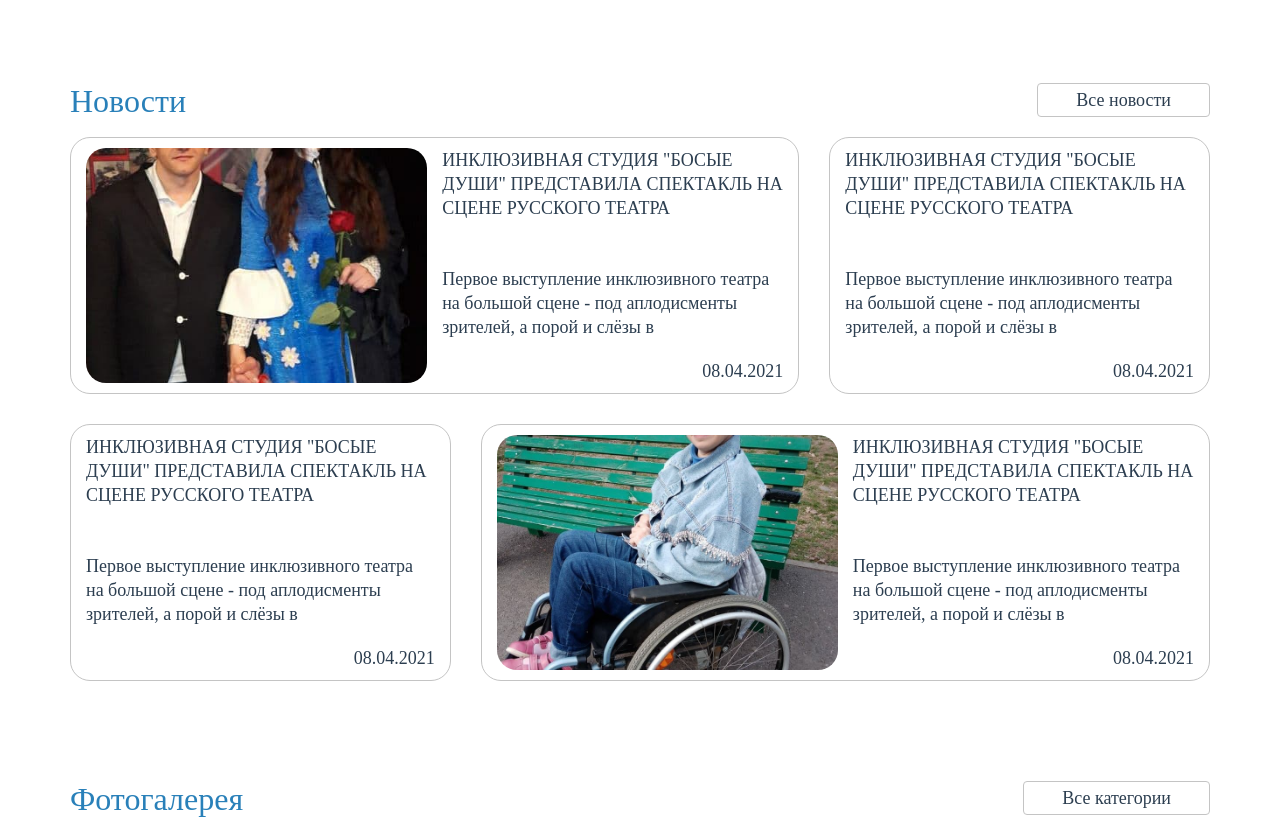
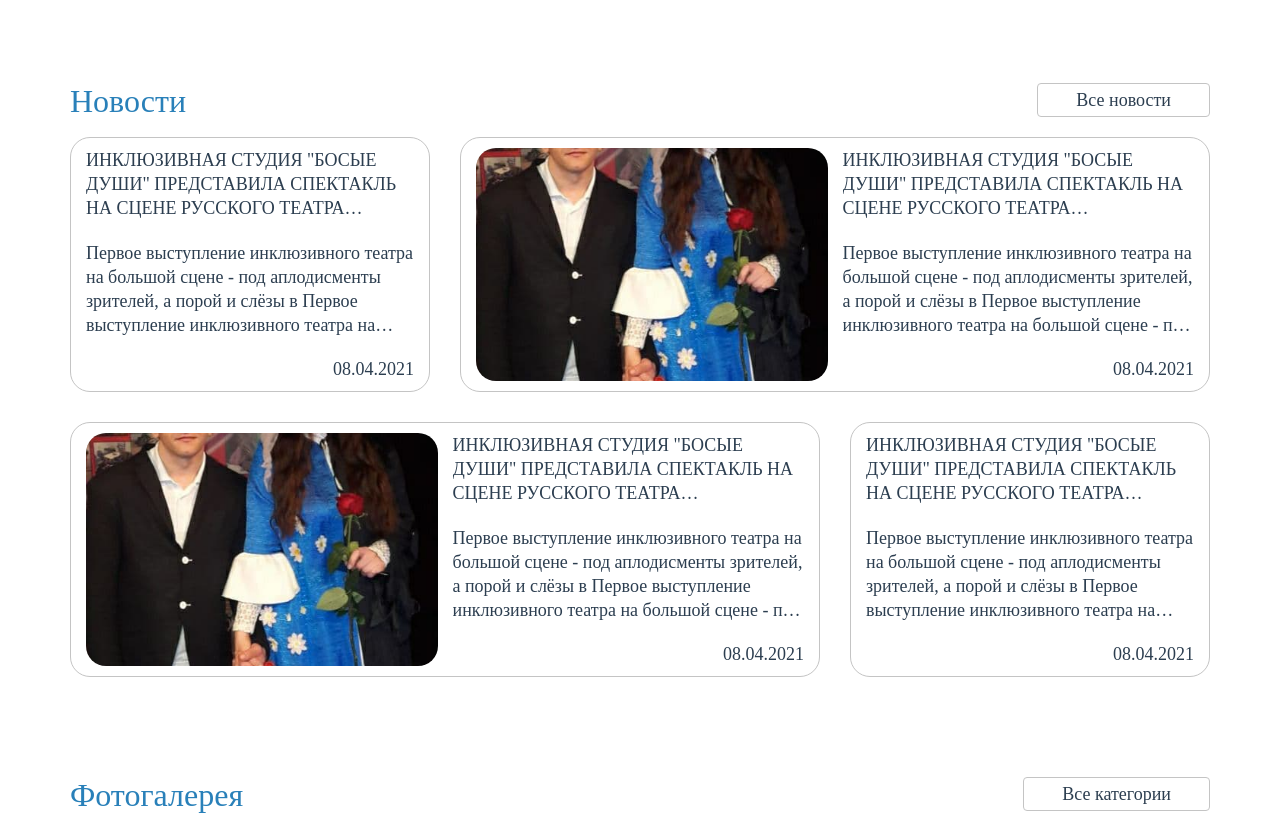
Before and after one commit to alan-966/moyidei, a website: page #src/pages/index.html in a window 1280 px wide. Shown: the part 700-1528 px from the top of the page. Drawn offline with nearby package versions, Linux system fonts and the light colour scheme; files that its build step writes are made by us from their sources; grey boxes are pictures that could not be loaded; files whose address does not match are found by name; a web font is replaced by a local one.

Commit message:
Переверстал блок новостей, удалил неиспользуемые шрифты

```diff
--- a/#src/pages/_news_block.html
+++ b/#src/pages/_news_block.html
@@ -4,69 +4,69 @@
 		<a class="btn" href="/news">Все новости</a>
 	</div>
 	<div class="news-block-content">
-		<div class="news-block-first-row">
-			<a class="long-post" href="/news/1">
-				<div class="news-block-img-wrapper">
-					<img src="img/slava.jpg" class="news-block-img">
+		<a class="post" href="/news/1">
+			<div class="post-img-wrapper">
+				<img src="img/slava.jpg" class="post-img">
 			</div>
-				<div class="news-block-post">
+			<div class="post-content">
 				<p class="post-title">
-						Инклюзивная студия "Босые души" представила спектакль на сцене Русского театра
+					Инклюзивная студия "Босые души" представила спектакль на сцене Русского театра Инклюзивная студия "Босые души" представила спектакль на сцене Русского театра Инклюзивная студия "Босые души" представила спектакль на сцене Русского театра
 				</p>
-					<div class="post-content-wrapper">
-						<p class="post-content">
-							Первое выступление инклюзивного театра на большой сцене - под аплодисменты зрителей, а порой и слёзы в
+				<div class="post-description-wrapper">
+					<p class="post-description">
+						Первое выступление инклюзивного театра на большой сцене - под аплодисменты зрителей, а порой и слёзы в Первое выступление инклюзивного театра на большой сцене - под аплодисменты зрителей, а порой и слёзы в Первое выступление инклюзивного театра на большой сцене - под аплодисменты зрителей, а порой и слёзы в
 					</p>
 					<span class="post-date">08.04.2021</span>
 				</div>
 			</div>
 		</a>
-			<a class="short-post" href="/news/1">
-				<div class="news-block-post">
+		<a class="post" href="/news/1">
+			<div class="post-img-wrapper">
+				<img src="img/slava.jpg" class="post-img">
+			</div>
+			<div class="post-content">
 				<p class="post-title">
-						Инклюзивная студия "Босые души" представила спектакль на сцене Русского театра
+					Инклюзивная студия "Босые души" представила спектакль на сцене Русского театра Инклюзивная студия "Босые души" представила спектакль на сцене Русского театра Инклюзивная студия "Босые души" представила спектакль на сцене Русского театра
 				</p>
-					<div class="post-content-wrapper">
-						<p class="post-content">
-							Первое выступление инклюзивного театра на большой сцене - под аплодисменты зрителей, а порой и слёзы в
+				<div class="post-description-wrapper">
+					<p class="post-description">
+						Первое выступление инклюзивного театра на большой сцене - под аплодисменты зрителей, а порой и слёзы в Первое выступление инклюзивного театра на большой сцене - под аплодисменты зрителей, а порой и слёзы в Первое выступление инклюзивного театра на большой сцене - под аплодисменты зрителей, а порой и слёзы в
+					</p>
+					<span class="post-date">08.04.2021</span>
+				</div>
+			</div>
+		</a>
+		<a class="post" href="/news/1">
+			<div class="post-img-wrapper">
+				<img src="img/slava.jpg" class="post-img">
+			</div>
+			<div class="post-content">
+				<p class="post-title">
+					Инклюзивная студия "Босые души" представила спектакль на сцене Русского театра Инклюзивная студия "Босые души" представила спектакль на сцене Русского театра Инклюзивная студия "Босые души" представила спектакль на сцене Русского театра
+				</p>
+				<div class="post-description-wrapper">
+					<p class="post-description">
+						Первое выступление инклюзивного театра на большой сцене - под аплодисменты зрителей, а порой и слёзы в Первое выступление инклюзивного театра на большой сцене - под аплодисменты зрителей, а порой и слёзы в Первое выступление инклюзивного театра на большой сцене - под аплодисменты зрителей, а порой и слёзы в
+					</p>
+					<span class="post-date">08.04.2021</span>
+				</div>
+			</div>
+		</a>
+		<a class="post" href="/news/1">
+			<div class="post-img-wrapper">
+				<img src="img/slava.jpg" class="post-img">
+			</div>
+			<div class="post-content">
+				<p class="post-title">
+					Инклюзивная студия "Босые души" представила спектакль на сцене Русского театра Инклюзивная студия "Босые души" представила спектакль на сцене Русского театра Инклюзивная студия "Босые души" представила спектакль на сцене Русского театра
+				</p>
+				<div class="post-description-wrapper">
+					<p class="post-description">
+						Первое выступление инклюзивного театра на большой сцене - под аплодисменты зрителей, а порой и слёзы в Первое выступление инклюзивного театра на большой сцене - под аплодисменты зрителей, а порой и слёзы в Первое выступление инклюзивного театра на большой сцене - под аплодисменты зрителей, а порой и слёзы в
 					</p>
 					<span class="post-date">08.04.2021</span>
 				</div>
 			</div>
 		</a>
 	</div>
-
-		<div class="news-block-second-row">
-			<a class="short-post" href="/news/1">
-				<div class="news-block-post">
-					<p class="post-title">
-						Инклюзивная студия "Босые души" представила спектакль на сцене Русского театра
-					</p>
-					<div class="post-content-wrapper">
-						<p class="post-content">
-							Первое выступление инклюзивного театра на большой сцене - под аплодисменты зрителей, а порой и слёзы в
-						</p>
-						<span class="post-date">08.04.2021</span>
 </div>
-				</div>
-			</a>
-			<a class="long-post" href="/news/1">
-				<div class="news-block-img-wrapper">
-					<img src="img/zaika.jpg" class="news-block-img">
-				</div>
-				<div class="news-block-post">
-					<p class="post-title">
-						Инклюзивная студия "Босые души" представила спектакль на сцене Русского театра
-					</p>
-					<div class="post-content-wrapper">
-						<p class="post-content">
-							Первое выступление инклюзивного театра на большой сцене - под аплодисменты зрителей, а порой и слёзы в
-						</p>
-						<span class="post-date">08.04.2021</span>
-					</div>
-				</div>
-			</a>
-		</div>
-
-	</div>
-</div>
--- a/#src/scss/fonts.scss
+++ b/#src/scss/fonts.scss
@@ -1,7 +1,3 @@
-// @include font("RobotoMono-Regular","RobotoMono-Regular", "400", "normal");
-// @include font("RobotoMono-Bold","RobotoMono-Bold", "700", "normal");
-// @include font("RobotoMono-Italic","RobotoMono-Italic", "400", "normal");
-
 @include font("Roboto-Regular","Roboto-Regular", "400", "normal");
 @include font("Roboto-Medium","Roboto-Medium", "500", "normal");
 @include font("Roboto-Bold","Roboto-Bold", "700", "normal");
--- a/#src/scss/news_block.scss
+++ b/#src/scss/news_block.scss
@@ -10,67 +10,31 @@
 
 .news-block-content{
 	margin-top: 20px;
-}
-
-.news-block-first-row{
+	display: grid;
+	grid-template-columns: repeat(3, 1fr);
+	gap: 30px;
+	.post{
 		display: flex;
-	.long-post{
-		margin-right: 15px;
-	}
-	.short-post{
-		margin-left: 15px;
+		border-radius: 20px;
+		border: 1px solid #C4C4C4;
+		overflow: hidden;
+		padding: 10px 15px;
+		gap: 15px;
+		height: 255px;
+		transition: all .3s ease;
+		.post-img-wrapper{
+			flex: 1;
+			height: 100%;
+			border-radius: 20px;
+			overflow: hidden;
+			.post-img{
+				height: 100%;
+				width: 100%;
+				object-fit: cover;
+				transition: all .3s ease;
 			}
 		}
-
-.news-block-second-row{
-	display: flex;
-	margin-top: 30px;
-	.long-post{
-		margin-left: 15px;
-	}
-	.short-post{
-		margin-right: 15px;
-	}
-}
-
-.long-post{
-	display: flex;
-	flex: 2;
-	padding: 10px 15px;
-	border-radius: 20px;
-	border: 1px solid #C4C4C4;
-	.news-block-img-wrapper{
-		flex: 1;
-		text-align: center;
-		padding-right: 15px;
-		height: 235px;
-		.news-block-img{
-			width: 100%;
-			height: 100%;
-			border-radius: 20px;
-			object-fit: cover;
-		}
-	}
-	transition: all .3s ease;
-}
-
-.short-post{
-	display: flex;
-	flex: 1;
-	padding: 10px 15px;
-	border-radius: 20px;
-	border: 1px solid #C4C4C4;
-	transition: all .3s ease;
-}
-
-.long-post:hover,
-.short-post:hover{
-	filter: brightness(80%);
-	box-shadow: 0px 2px 10px 0px rgba(44, 62, 80, 0.75);
-	transition: all .3s ease;
-}
-
-.news-block-post{
+		.post-content{
 			display: flex;
 			flex-direction: column;
 			flex: 1;
@@ -80,17 +44,25 @@
 				font-family: "Roboto-Bold";
 				color: #2C3E50;
 				text-transform: uppercase;
+				display: -webkit-box;
+				-webkit-line-clamp: 3;
+				-webkit-box-orient: vertical;
+				overflow: hidden;
 			}
-	.post-content-wrapper{
+			.post-description-wrapper{
 				flex: 1;
 				display: flex;
 				flex-direction: column;
 				justify-content: flex-end;
 				align-items: flex-end;
-		.post-content{
+				.post-description{
 					font-size: 18px;
 					line-height: 24px;
 					color: #2C3E50;
+					display: -webkit-box;
+					-webkit-line-clamp: 4;
+					-webkit-box-orient: vertical;
+					overflow: hidden;
 				}
 				.post-date{
 					font-size: 18px;
@@ -100,3 +72,25 @@
 				}
 			}
 		}
+	}
+	.post:nth-child(2),
+	.post:nth-child(3){
+		grid-column: span 2;
+	}
+	.post:nth-child(1),
+	.post:nth-child(4){
+		.post-img-wrapper{
+			display: none;
+		}
+	}
+	.post:hover{
+		.post-img-wrapper{
+			.post-img{
+				transform: scale(1.1, 1.1);
+				transition: all .3s ease;
+			}
+		}
+		box-shadow: 0px 2px 10px 0px rgba(44, 62, 80, 0.75);
+		transition: all .3s ease;
+	}
+}
--- a/#src/scss/news_detail.scss
+++ b/#src/scss/news_detail.scss
@@ -22,10 +22,7 @@
 	}
 	.news-title{
 		margin-top: 20px;
-		font-size: 32px;
 		line-height: 42px;
-		font-weight: bold;
-		color: #298089;
 	}
 	.news-detail-img-wrapper{
 		margin-top: 20px;
```
Also changed, not shown: #src/pages/_news_detail.html (+1 -1 lines), #src/fonts/RobotoMono-Bold.ttf (deleted), #src/fonts/RobotoMono-Italic.ttf (deleted), #src/fonts/RobotoMono-Regular.ttf (deleted). Lines whose indentation alone changed are shown as unchanged.
